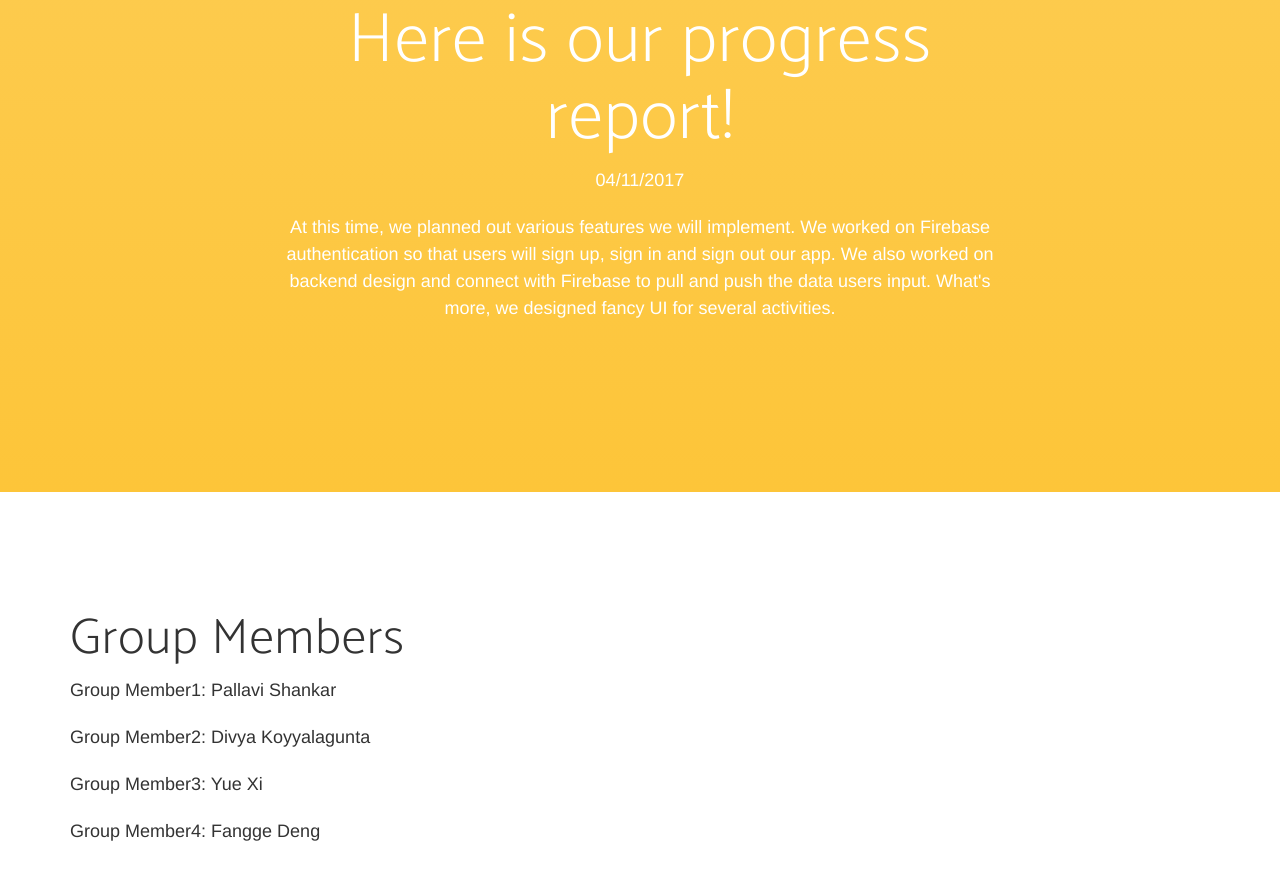
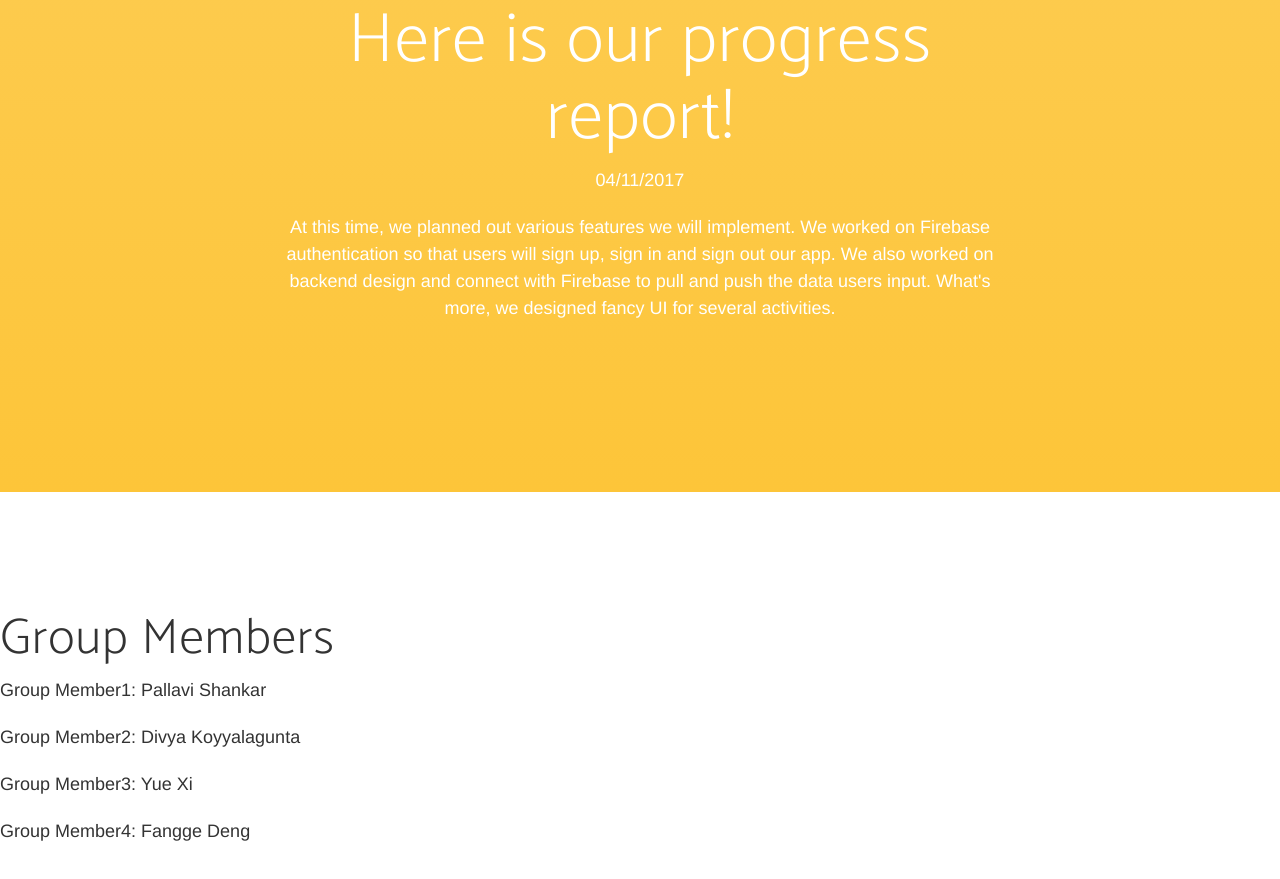
Before and after one commit to Joyce1114/Joyce1114.github.io, a website: page index.html in a window 1280 px wide. Shown: the part 2091-2970 px from the top of the page. Drawn offline with nearby package versions, Linux system fonts and the light colour scheme; a web font is replaced by a local one.

Commit message:
change color

```diff
--- a/index.html
+++ b/index.html
@@ -182,7 +182,7 @@
 
 
     <section id="Aboutus" class="cta-content">
-        <div class="container">
+        <div class="cta-content">
             <h2>Group Members</h2>
             <p>Group Member1: Pallavi Shankar</p>
             <p>Group Member2: Divya Koyyalagunta</p>
@@ -190,6 +190,7 @@
             <p>Group Member4: Fangge Deng</p>
 
         </div>
+        <div class="overlay"></div>
     </section>
 <!--
     <footer>
```
